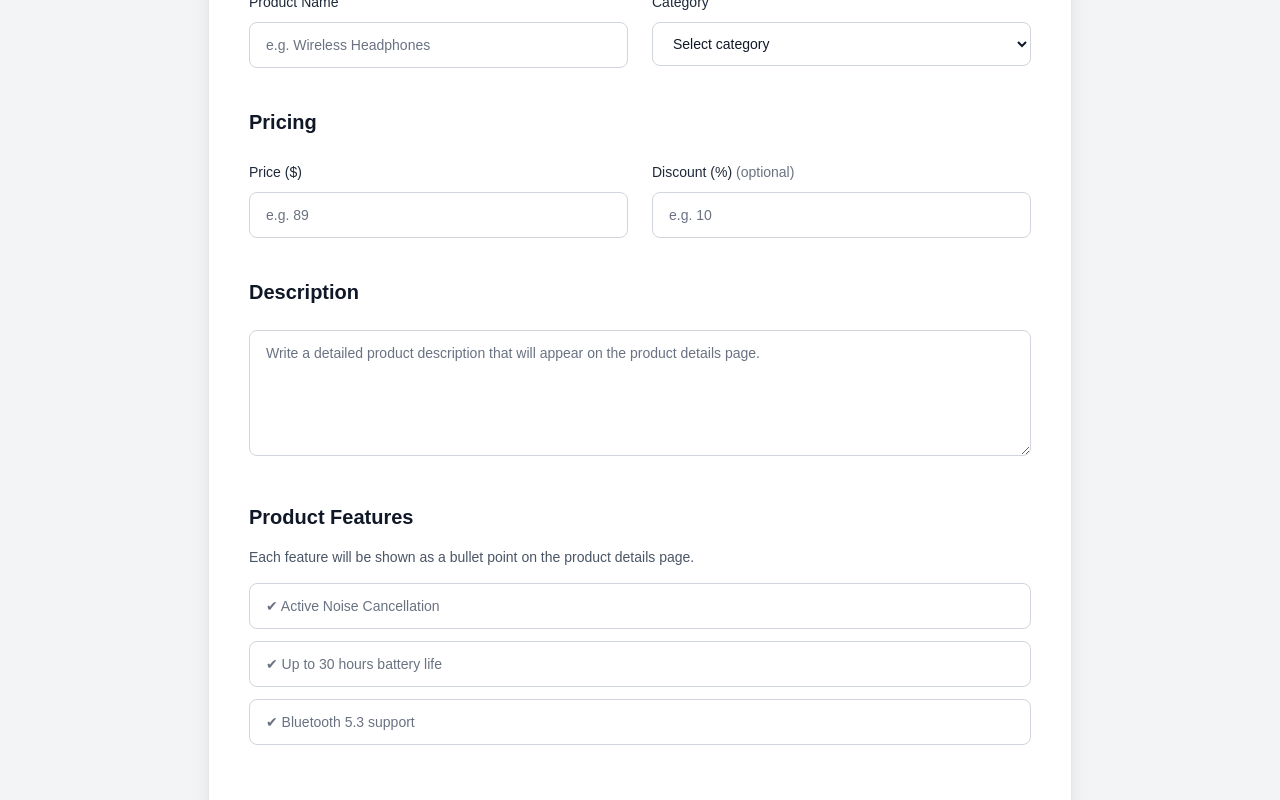
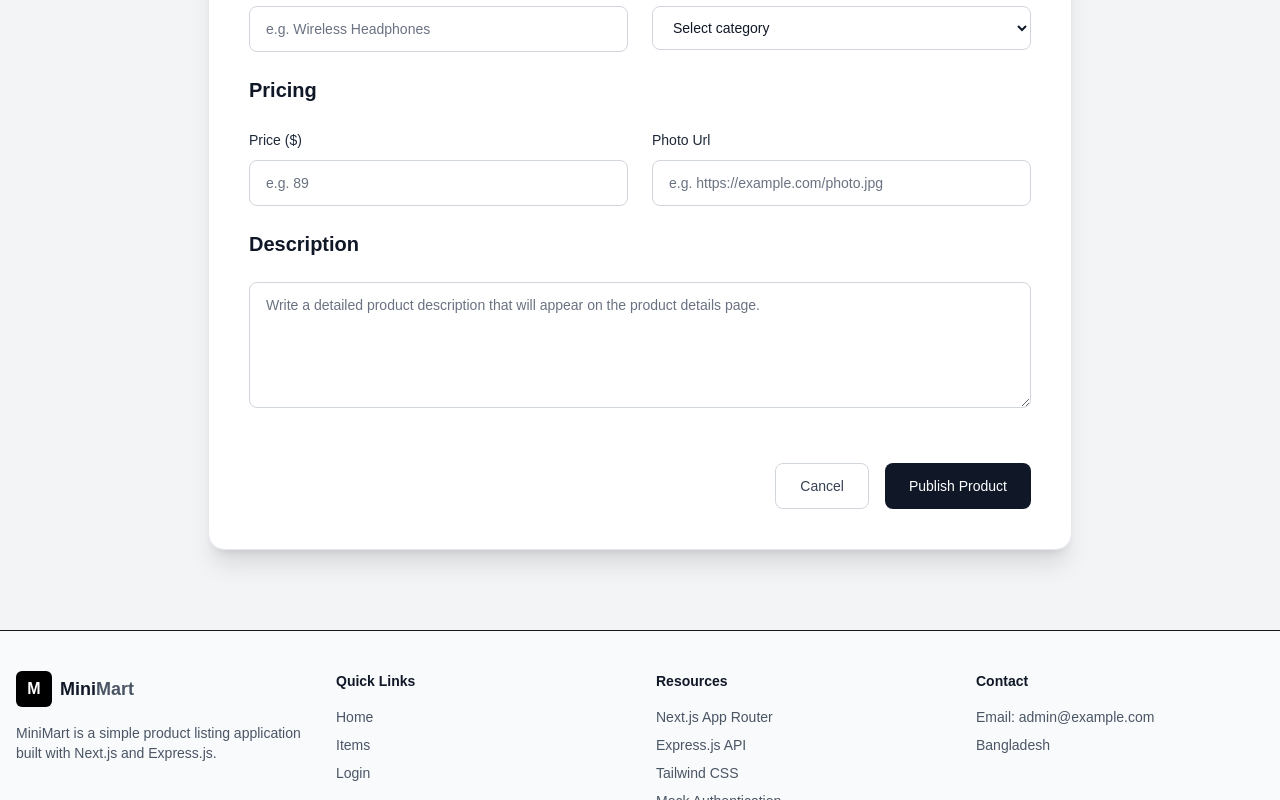
Before and after one commit to Rakibstack/minimart-project, a Next.js app: page /addItems in a window 1280 px wide. Shown: the part 420-1220 px from the top of the page. Built offline with nearby package versions, Linux system fonts and the light colour scheme.

Commit message:
added add iteams sections

```diff
--- a/package.json
+++ b/package.json
@@ -10,6 +10,7 @@
   },
   "dependencies": {
     "lucide-react": "^0.562.0",
+    "mongodb": "^7.0.0",
     "next": "16.1.3",
     "react": "19.2.3",
     "react-dom": "19.2.3"
--- a/src/app/addItems/page.jsx
+++ b/src/app/addItems/page.jsx
@@ -1,8 +1,55 @@
-"use client";
+
+'use client';
 
 const AddItemPage = () => {
+
+
+   const HandleIteam = async (e) => {
+
+    e.preventDefault();
+
+    const form = e.target;
+    const product = form.product.value;
+    const category = form.category.value;
+    const price = form.price.value;
+    const photo = form.photo.value;
+    const description = form.description.value;
+
+    const newItem = {
+      name: product,
+      category,
+      price,
+      image: photo,
+      description,
+    };
+
+    try {
+      const res = await fetch('http://localhost:3000/api/iteams', {
+        method: 'POST',
+        headers: { "Content-Type": "application/json" },
+        body: JSON.stringify(newItem),
+      });
+
+      const data = await res.json();
+
+      if (data.insertedId) {
+        alert('Item added successfully');
+        form.reset();
+      }
+    } catch (error) {
+      console.error(error);
+    }
+  };
+
+    const metadata = {
+      title: "MiniMart | Add New Product",
+      description: "Add a new product to the MiniMart catalog",
+    };
+
+
     return (
-    <section className="bg-gray-100 min-h-screen py-24">
+      <section className="bg-gray-100 min-h-screen py-20">
+        <title>{metadata.title}</title>
         <div className="container mx-auto px-4 max-w-4xl">
           {/* Header */}
           <div className="mb-14">
@@ -16,7 +63,7 @@ const AddItemPage = () => {
           </div>
 
           {/* Form */}
-        <form className="rounded-2xl bg-white border border-gray-200 p-10 shadow-xl space-y-10">
+          <form onSubmit={HandleIteam} className="rounded-2xl bg-white border border-gray-200 p-10 shadow-xl space-y-6">
             {/* Basic Info */}
             <div>
               <h2 className="mb-6 text-xl font-semibold text-gray-900">
@@ -30,6 +77,7 @@ const AddItemPage = () => {
                   </label>
                   <input
                     type="text"
+                    name="product"
                     placeholder="e.g. Wireless Headphones"
                     className="mt-2 w-full rounded-lg border border-gray-300 bg-white px-4 py-3 text-sm text-gray-900 placeholder-gray-500 focus:border-gray-900 focus:outline-none"
                   />
@@ -40,13 +88,14 @@ const AddItemPage = () => {
                     Category
                   </label>
                   <select
+                    name="category"
                     className="mt-2 w-full rounded-lg border border-gray-300 bg-white px-4 py-3 text-sm text-gray-900 focus:border-gray-900 focus:outline-none"
                   >
                     <option value="">Select category</option>
-                  <option>Electronics</option>
-                  <option>Fashion</option>
-                  <option>Groceries</option>
-                  <option>Accessories</option>
+                    <option value="Electronics">Electronics</option>
+                    <option value="Fashion">Fashion</option>
+                    <option value="Groceries">Groceries</option>
+                    <option value="Accessories">Accessories</option>
                   </select>
                 </div>
               </div>
@@ -65,6 +114,7 @@ const AddItemPage = () => {
                   </label>
                   <input
                     type="number"
+                    name="price"
                     placeholder="e.g. 89"
                     className="mt-2 w-full rounded-lg border border-gray-300 bg-white px-4 py-3 text-sm text-gray-900 placeholder-gray-500 focus:border-gray-900 focus:outline-none"
                   />
@@ -72,11 +122,12 @@ const AddItemPage = () => {
 
                 <div>
                   <label className="text-sm font-medium text-gray-800">
-                  Discount (%) <span className="text-gray-500">(optional)</span>
+                    Photo Url
                   </label>
                   <input
-                  type="number"
-                  placeholder="e.g. 10"
+                    type="text"
+                    name="photo"
+                    placeholder="e.g. https://example.com/photo.jpg"
                     className="mt-2 w-full rounded-lg border border-gray-300 bg-white px-4 py-3 text-sm text-gray-900 placeholder-gray-500 focus:border-gray-900 focus:outline-none"
                   />
                 </div>
@@ -90,37 +141,10 @@ const AddItemPage = () => {
               </h2>
               <textarea
                 rows="5"
+                name="description"
                 placeholder="Write a detailed product description that will appear on the product details page."
                 className="w-full rounded-lg border border-gray-300 bg-white px-4 py-3 text-sm text-gray-900 placeholder-gray-500 focus:border-gray-900 focus:outline-none"
               ></textarea>
-          </div>
-
-          {/* Features */}
-          <div>
-            <h2 className="mb-4 text-xl font-semibold text-gray-900">
-              Product Features
-            </h2>
-            <p className="mb-4 text-sm text-gray-600">
-              Each feature will be shown as a bullet point on the product details page.
-            </p>
-
-            <div className="space-y-3">
-              <input
-                type="text"
-                placeholder="✔ Active Noise Cancellation"
-                className="w-full rounded-lg border border-gray-300 bg-white px-4 py-3 text-sm text-gray-900 placeholder-gray-500 focus:border-gray-900 focus:outline-none"
-              />
-              <input
-                type="text"
-                placeholder="✔ Up to 30 hours battery life"
-                className="w-full rounded-lg border border-gray-300 bg-white px-4 py-3 text-sm text-gray-900 placeholder-gray-500 focus:border-gray-900 focus:outline-none"
-              />
-              <input
-                type="text"
-                placeholder="✔ Bluetooth 5.3 support"
-                className="w-full rounded-lg border border-gray-300 bg-white px-4 py-3 text-sm text-gray-900 placeholder-gray-500 focus:border-gray-900 focus:outline-none"
-              />
-            </div>
             </div>
 
             {/* Actions */}
@@ -143,5 +167,4 @@ const AddItemPage = () => {
       </section>
     );
   };
-
 export default AddItemPage;
--- /dev/null
+++ b/src/app/api/iteams/[id]/route.js
@@ -0,0 +1,16 @@
+import { ObjectId } from "mongodb";
+
+const { dbConnect } = require("@/app/lib/dbconnect");
+
+
+const iteamCollection = dbConnect('iteams');
+
+
+export async function GET(request, { params }) {
+
+    const { id } = await params;
+
+    const query = {_id: new ObjectId(id)};
+    const iteam = await iteamCollection.findOne(query);
+    return Response.json(iteam);
+}
--- /dev/null
+++ b/src/app/api/iteams/route.js
@@ -0,0 +1,28 @@
+import { dbConnect } from "@/app/lib/dbconnect";
+
+
+const iteamCollection = dbConnect('iteams');
+
+export async function GET(request) {
+
+    const iteams = await iteamCollection.find({}).toArray();
+    return  Response.json(iteams);
+}
+
+export async function POST(request) {
+
+    const  iteam  = await request.json();
+
+    const newIteam = {
+        ...iteam,
+        date: new Date().toISOString()
+    }
+    try {
+        const result = await iteamCollection.insertOne(newIteam);
+        return Response.json(result)
+    }
+    catch (error) {
+        return new Response("Failed to add item", { status: 500 });
+
+    }
+}
--- a/src/app/components/Home/FeatureProduct.jsx
+++ b/src/app/components/Home/FeatureProduct.jsx
@@ -1,6 +1,7 @@
 "use client";
 
 import Image from "next/image";
+import Link from "next/link";
 
 // Sample product data
 const products = [
@@ -34,12 +35,12 @@ const FeaturedProducts = () => {
         {/* Header */}
         <div className="flex justify-between items-center mb-12">
           <h2 className="text-3xl font-bold text-gray-900">Featured Products</h2>
-          <a
+          <Link
             href="/items"
             className="text-sm font-medium text-gray-700 hover:underline"
           >
             View all →
-          </a>
+          </Link>
         </div>
 
         {/* Product Cards */}
--- a/src/app/items/[id]/page.jsx
+++ b/src/app/items/[id]/page.jsx
@@ -80,24 +80,6 @@ const ItemDetailsPage = () => {
             </div>
           </div>
         </div>
-
-        {/* Features Section */}
-        <div className="mt-24">
-          <h2 className="text-2xl font-bold text-gray-900">
-            Product Features
-          </h2>
-
-          <div className="mt-8 grid gap-6 md:grid-cols-2 lg:grid-cols-4">
-            {product.features.map((feature) => (
-              <div
-                key={feature}
-                className="rounded-xl border bg-white p-6 text-sm text-gray-700 shadow-sm transition hover:shadow-md"
-              >
-                ✔ {feature}
-              </div>
-            ))}
-          </div>
-        </div>
       </div>
     </section>
   );
--- a/src/app/items/page.jsx
+++ b/src/app/items/page.jsx
@@ -32,9 +32,15 @@ const products = [
   },
 ];
 
+ const metadata = {
+  title: "MiniMart | Products",
+  description: "Browse our collection of high-quality products.",
+};
+
 const ItemsPage = () => {
   return (
     <section className="bg-gray-50 min-h-screen py-24">
+        <title>{metadata.title}</title>
       <div className="container mx-auto px-4">
         {/* Header */}
         <div className="mb-14 text-center">
--- /dev/null
+++ b/src/app/lib/dbconnect.js
@@ -0,0 +1,18 @@
+
+
+const { MongoClient, ServerApiVersion } = require('mongodb');
+
+const uri = process.env.uri;
+const client = new MongoClient(uri, {
+    serverApi: {
+        version: ServerApiVersion.v1,
+        strict: true,
+        deprecationErrors: true,
+    }
+});
+
+export const dbConnect = (collection) => {
+
+    const database = client.db(process.env.database);
+    return database.collection(collection);
+}
```
Also changed, not shown: src/app/api/route.js (added), 1 other file (tests, documents, lock files or other folders). Lines whose indentation alone changed are shown as unchanged.
